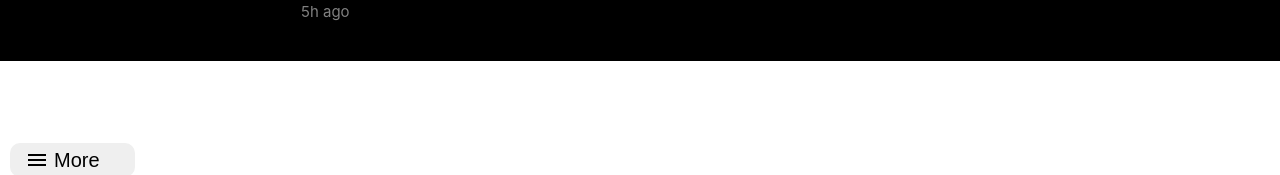
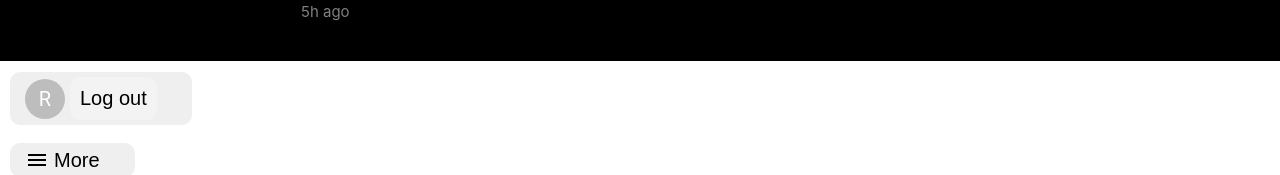
Before and after one commit to RabihSassouh/instagram-clone, a React (Create React App) app in the folder frontend/: page /homepage in a window 1280 px wide. Shown: the part 613-788 px from the top of the page. Built offline with nearby package versions, Linux system fonts and the light colour scheme.

Commit message:
added the logout functionality

```diff
--- a/frontend/src/components/homepage.jsx
+++ b/frontend/src/components/homepage.jsx
@@ -4,12 +4,18 @@ import Nav from './homepage_components/nav';
 import '../styles/homepage.css';
 import '../styles/commons/colors.css';
 import '../styles/commons/utilities.css';
-
+import {useNavigate} from "react-router-dom";
 
 const Homepage = () => {
+  const navigate=useNavigate();
+  const handleLogout = () => {
+    window.localStorage.removeItem("token");
+    navigate("/");
+  };
+
   return (
     <div className='homepage flex'>
-      <div className='homepage_nav'><Nav/></div>
+      <div className='homepage_nav'><Nav handleLogout={handleLogout} /></div>
       <div className='homepage_feeds'><Feeds/></div>
     </div>
   )
--- a/frontend/src/components/homepage_components/nav.css
+++ b/frontend/src/components/homepage_components/nav.css
@@ -17,7 +17,7 @@
 }
 .nav-button :hover{
     cursor: pointer;
-    background-color: rgba(255, 255, 255, 0.12);
+    background-color: rgba(78, 66, 66, 0.12);
 }
 .nav-button > span{
     font-size: 20px;
@@ -28,3 +28,24 @@
     position: fixed;
     bottom: 5px;
 }
+.logout-button{
+    font-size: 10px;
+    border-radius: 10px;
+    font-weight: bold;
+    background-color: rgba(255, 255, 255, 0.21);
+    padding: 10px;
+    border: 0;
+}
+.logout-avatar{
+    height: 15px;
+    width: 15px;
+}
+.nav-logout{
+
+    position: fixed;
+    height: 20px;
+    bottom: 100px;
+}
+.logout-button:hover{
+    cursor: pointer;
+}
--- a/frontend/src/components/homepage_components/nav.jsx
+++ b/frontend/src/components/homepage_components/nav.jsx
@@ -8,8 +8,10 @@ import TelegramIcon from "@mui/icons-material/Telegram";
 import FavoriteBorderIcon from "@mui/icons-material/FavoriteBorder";
 import AddBoxIcon from "@mui/icons-material/AddBox";
 import MenuIcon from "@mui/icons-material/Menu";
+import {Avatar} from "@mui/material";
 
-const Nav = () => {
+const Nav = ({handleLogout}) => {
+
   return (
     <div className="nav flex column">
       <img className="nav-logo" src={instagram_logo_homepage} alt="" />
@@ -43,6 +45,12 @@ const Nav = () => {
           <AddBoxIcon />
           <span>Create</span>
         </button>
+        <div className="nav-logout">
+        <button className="nav-button" onClick={handleLogout}>
+          <Avatar className="logout-avatar">R</Avatar>
+          <span className="logout-button">Log out</span>
+        </button>
+        </div>
       </div>
       <div className="nav-more">
         <button className="nav-button">
--- a/frontend/src/components/login.jsx
+++ b/frontend/src/components/login.jsx
@@ -6,24 +6,25 @@ import microsoft_icon from "../assets/imgs/Login/microsoft_icon.png";
 import "../styles/commons/utilities.css";
 import "../styles/login.css";
 import axios from "axios";
-import {useNavigate} from "react-router-dom";
+import { useNavigate } from "react-router-dom";
 
 const Login = ({ onToggle }) => {
   const [email, setEmail] = useState("");
   const [password, setPassword] = useState("");
-const navigate=useNavigate();
-  const handleLogin= async ()=>{
+  const navigate = useNavigate();
 
-    try{
-        const response= await axios.post("http://127.0.0.1:8000/api/login",{
-            email,
-            password,
-        });
-        navigate("/homepage");
-    } catch (error){
-        console.error("error",error);
+  const handleLogin = async () => {
+    try {
+      const response = await axios.post("http://127.0.0.1:8000/api/login", {
+        email,
+        password,
+      });
+      window.localStorage.setItem("token", response.data.authorisation.token);
+      navigate("/homepage");
+    } catch (error) {
+      console.error("error", error);
     }
-  }
+  };
   return (
     <div className="login-container flex center column full-width">
       <div className="contianer1">
@@ -47,7 +48,9 @@ const navigate=useNavigate();
           />
         </div>
         <div className="contianer1-login">
-          <button className="login-button" onClick={handleLogin}>Login</button>
+          <button className="login-button" onClick={handleLogin}>
+            Login
+          </button>
         </div>
         <div className="lines-or flex center full-width">
           <div className="line1"></div>
--- a/frontend/src/components/signup.jsx
+++ b/frontend/src/components/signup.jsx
@@ -6,13 +6,14 @@ import microsoft_icon from "../assets/imgs/Login/microsoft_icon.png";
 import "../styles/commons/utilities.css";
 import "../styles/signup.css";
 import axios from "axios";
+import {useNavigate} from "react-router-dom";
 
 const Signup = ({ onToggle }) => {
   const [name, setName] = useState("");
   const [email, setEmail] = useState("");
   const [username, setUsername] = useState("");
   const [password, setPassword] = useState("");
-
+    const navigate=useNavigate();
   const handleSignup= async ()=>{
 
     try{
@@ -22,7 +23,8 @@ const Signup = ({ onToggle }) => {
             username,
             password,
         });
-        console.log(response.data);
+        window.localStorage.setItem("token", response.data.authorisation.token);
+        navigate("/homepage");
     } catch (error){
         console.error("error",error);
     }
```
